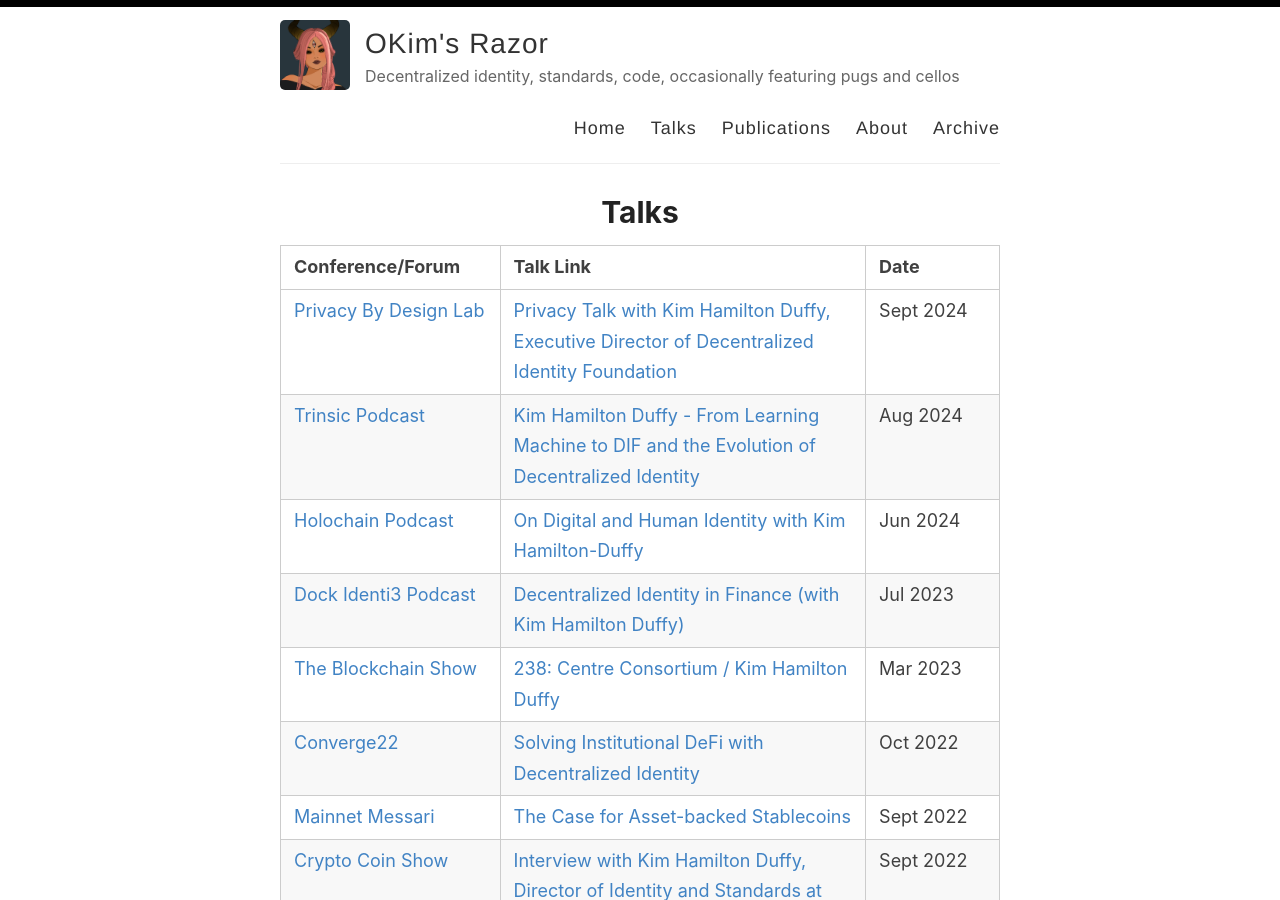
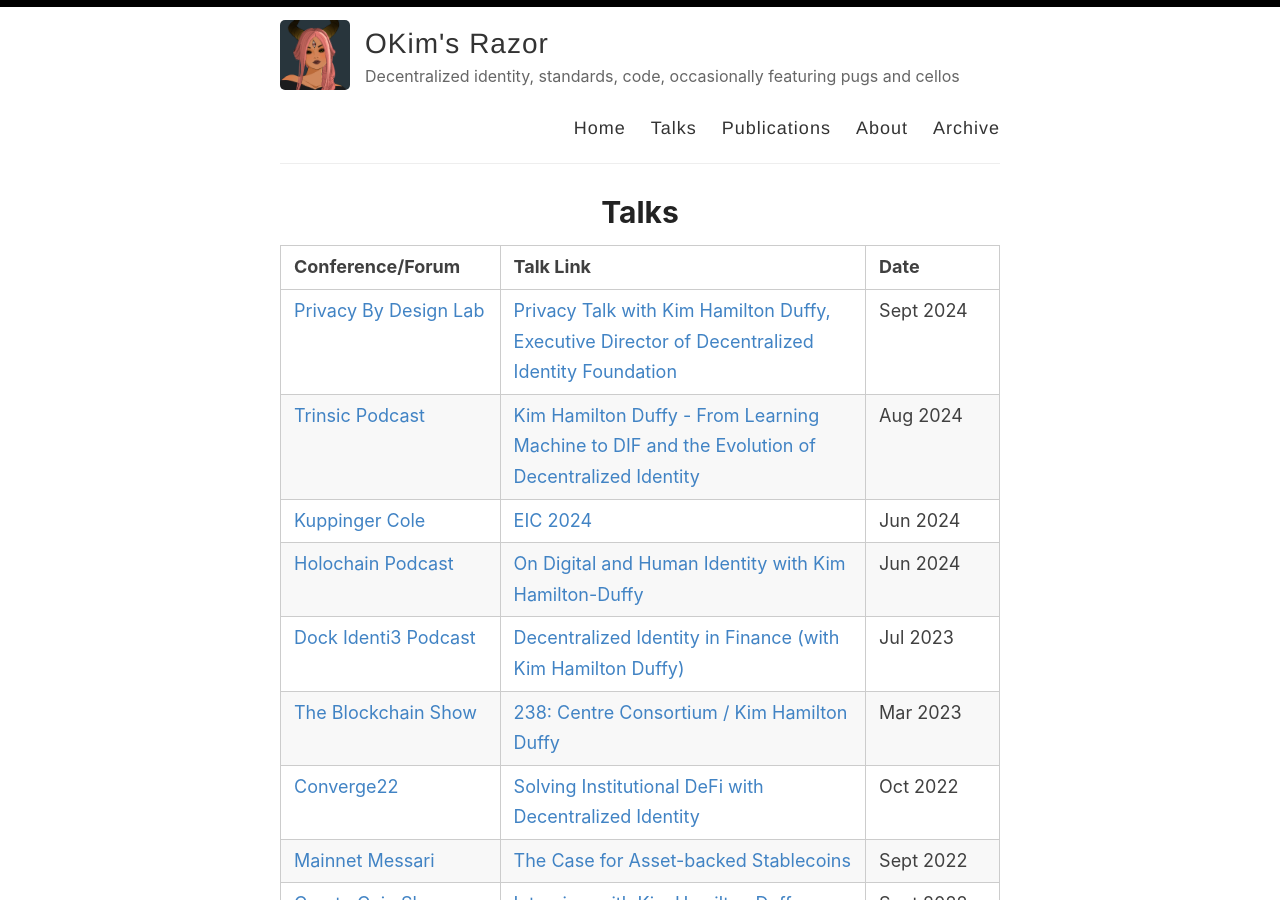
Before and after one commit to kimdhamilton/kimdhamilton.github.io, a Jekyll site: the page built from _pages/talks.md, in a window 1280 px wide and 900 px high. Built offline with Jekyll 4.4.1, drawn with Linux system fonts in a browser that asks for light colours.

Commit message:
Update talks.md

```diff
--- a/_pages/talks.md
+++ b/_pages/talks.md
@@ -8,6 +8,7 @@
 |--|--|--|
 | [Privacy By Design Lab](https://www.youtube.com/@privacybydesignlab1760) | [Privacy Talk with Kim Hamilton Duffy, Executive Director of Decentralized Identity Foundation](https://www.youtube.com/watch?v=N0aX4hJIVfM&t=695s) | Sept 2024 |
 | [Trinsic Podcast](https://www.youtube.com/@Trinsic_ID) | [Kim Hamilton Duffy - From Learning Machine to DIF and the Evolution of Decentralized Identity](https://www.youtube.com/watch?v=k7TeJpXJjko) | Aug 2024 |
+| [Kuppinger Cole](https://www.kuppingercole.com/) | [EIC 2024](https://www.kuppingercole.com/speakers/2695) | Jun 2024 |
 | [Holochain Podcast](https://www.youtube.com/@Holochain) | [On Digital and Human Identity with Kim Hamilton-Duffy](https://www.youtube.com/watch?v=G4watKWfQVE) | Jun 2024 |
 | [Dock Identi3 Podcast](https://www.youtube.com/@docknetwork) | [Decentralized Identity in Finance (with Kim Hamilton Duffy)](https://youtu.be/sPu_XUf5w5Q) | Jul 2023 |
 | [The Blockchain Show](https://www.youtube.com/@blockchainshow) | [238: Centre Consortium / Kim Hamilton Duffy](https://youtu.be/yobz7IcvFXI) | Mar 2023 |
```
